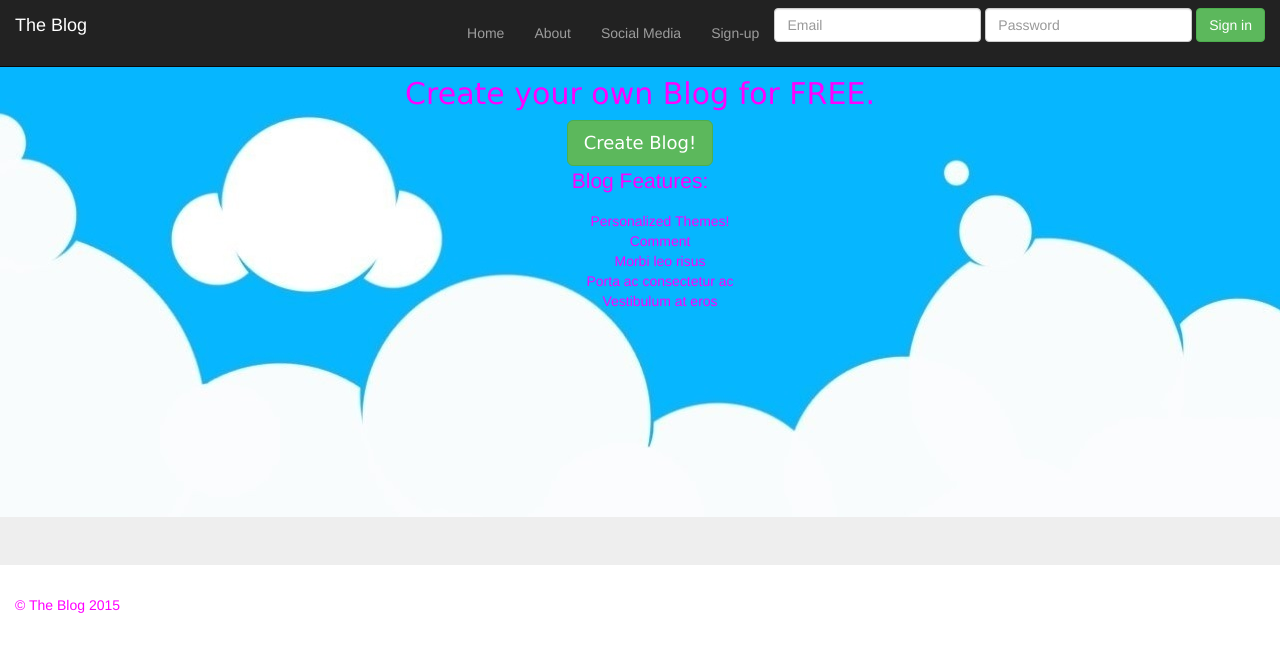
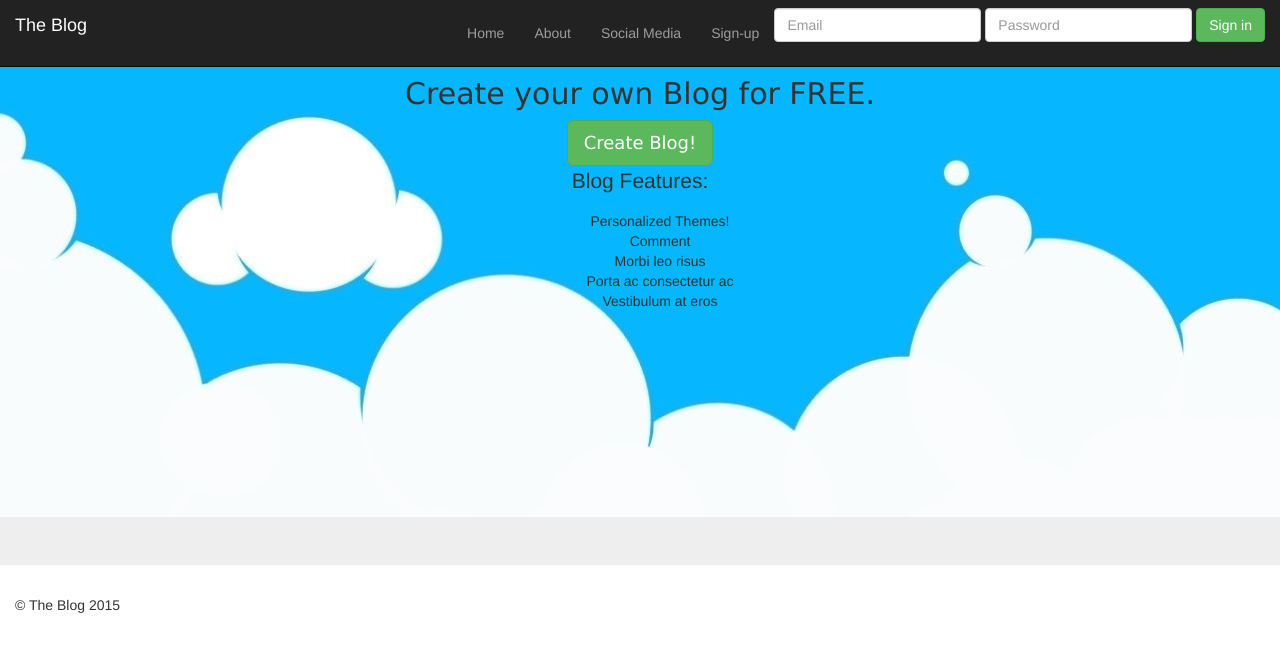
Before and after one commit to bsaganey/GoingSocial, a Django app: template GoingSocial/main/templates/main/home.html in a window 1280 px wide. Shown: the top 652 px of the page. Run offline with Django 3.2, Linux system fonts and the light colour scheme; the template is opened without the code that fills it, so the values that code supplies are empty; some libraries are stand-ins or nearby versions.

Commit message:
Changed the color from hot pink

```diff
--- a/GoingSocial/main/static/css/custom.css
+++ b/GoingSocial/main/static/css/custom.css
@@ -1,3 +1,2 @@
 body {
-    color: #F0F;
 }
```
